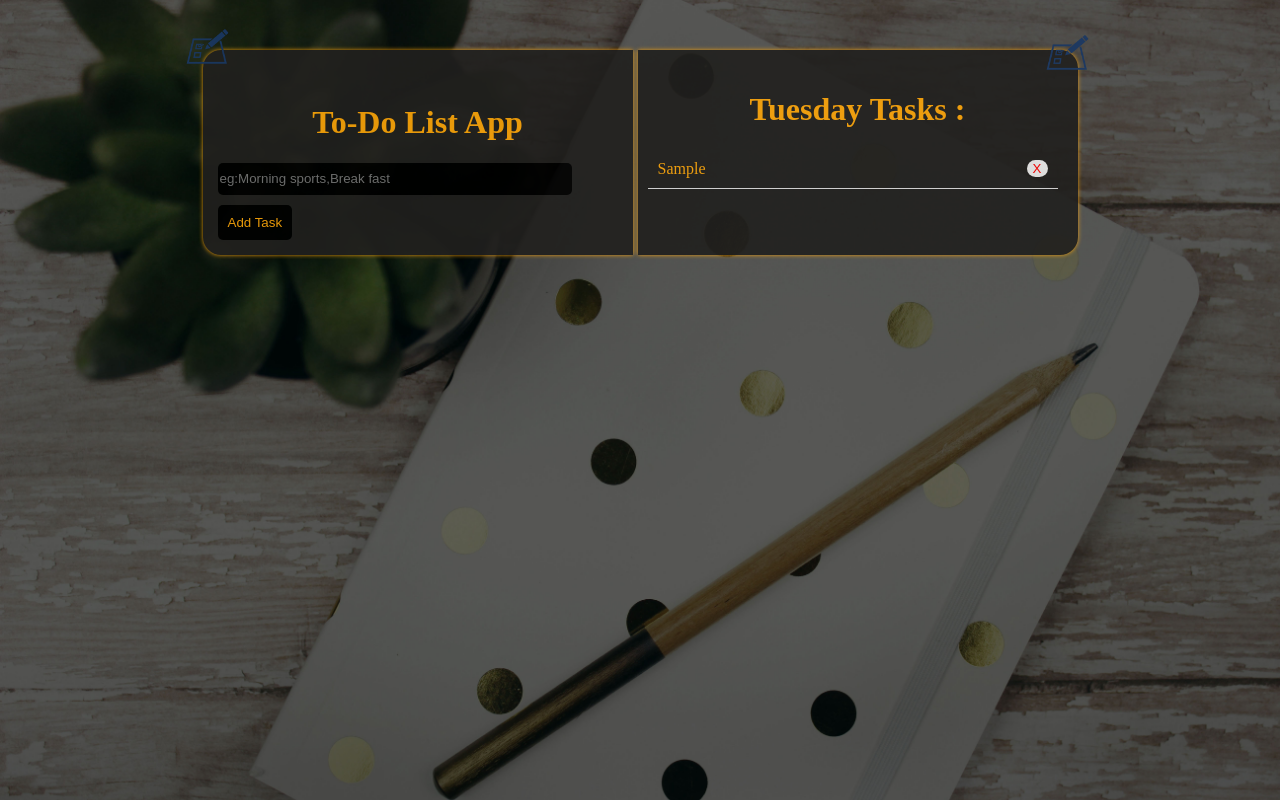
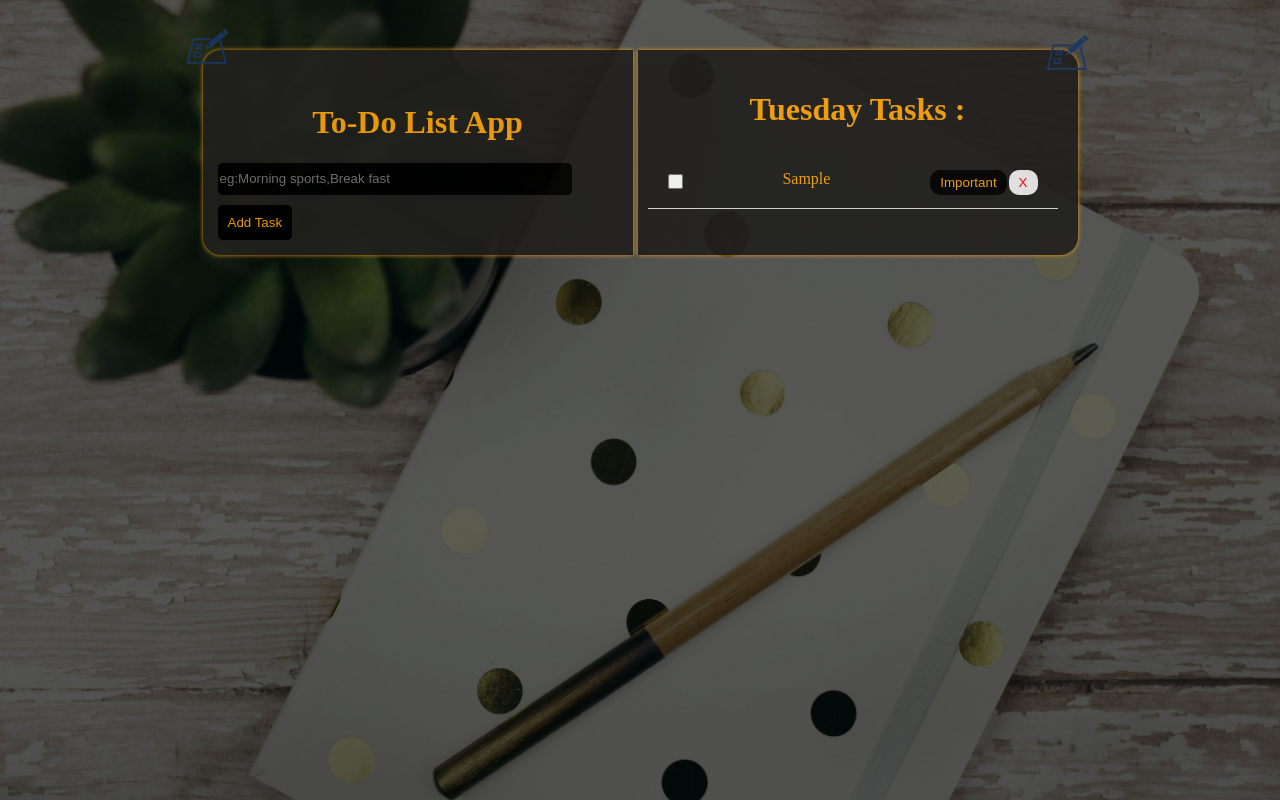
Before and after one commit to pacifiquemboni/BAG-UPSKILL-FINAL-PROJECT, a plain HTML site: page index.html in a window 1280 px wide. Both pictures are taken after typing "Sample" into the empty fields and a click on the button "Add Task". Drawn offline with Linux system fonts and the light colour scheme.

Commit message:
added new feature like marking as done, highlighting as important

```diff
--- a/index.css
+++ b/index.css
@@ -78,17 +78,59 @@ input{
 }
 
 #itemList li{
-    padding: 10px;
+    padding: 20px;
     list-style: none;
     /*box-shadow: 0 4px 8px rgba(62, 233, 0, 0.1); */
     margin-left: -50px;
     border-bottom: 1px solid #ddd;
+    text-align: center;
 }
 
 .delete-btn{
     float: right;
     /* background-color: red; */
     color: red;
-    border: grey;
+    border: none;
+    padding: 5px 10px;
+    cursor: pointer;
     border-radius: 10px;
 }
+.completed-task {
+    text-decoration: line-through; /* Add a strikethrough effect */
+    color: #888; /* Change the color as needed */
+
+}
+
+.important-task {
+    background-color: orange; /* Change the color as needed */
+    color: #21201e;
+}
+
+.button-container {
+    display: inline-block;
+    margin-left: 10px;
+}
+
+.mark-important-btn {
+    background-color: black; /* Change the color as needed */
+    color: #fea609;
+    border: none;
+    padding: 5px 10px;
+    cursor: pointer;
+    float: right;
+    margin-right: 2px;
+    border-radius: 10px;
+}
+
+.mark-completed-checkbox {
+    float: left;
+    margin-left: -10px;
+    padding: 10px;
+}
+input[type=checkbox] {
+    margin: 4px 0 0;
+    line-height: normal;
+    width: 15px;
+    height: 15px;
+
+    }
--- a/index.js
+++ b/index.js
@@ -26,6 +26,33 @@ function addItemToList() {
       };
 
       listItem.appendChild(deleteButton);
+      // Add a button to mark the task as important
+      var markImportantButton = document.createElement("button");
+      markImportantButton.appendChild(document.createTextNode("Important"));
+      markImportantButton.classList.add("mark-important-btn");
+      markImportantButton.onclick = function () {
+          markAsImportant(listItem);
+      };
+
+      // Add a checkbox to mark the task as completed
+      var markCompletedCheckbox = document.createElement("input");
+      markCompletedCheckbox.type = "checkbox";
+      markCompletedCheckbox.classList.add("mark-completed-checkbox");
+      markCompletedCheckbox.onclick = function () {
+          markAsCompleted(listItem);
+      };
+
+      // Append the button and checkbox to the list item
+      listItem.appendChild(markImportantButton);
+      listItem.appendChild(markCompletedCheckbox);
+
+      document.getElementById("itemList").appendChild(listItem);
+      document.getElementById("itemInput").value = "";
+      //  // Append the button to the list item
+      //  listItem.appendChild(markImportantButton);
+
+      //  document.getElementById("itemList").appendChild(listItem);
+      //  document.getElementById("itemInput").value = "";
     } else {
       alert("Please enter a valid item.");
     }
@@ -35,6 +62,15 @@ function addItemToList() {
         var list = document.getElementById("itemList");
         list.removeChild(item);
       }
+       // Function to mark a task as important
+       function markAsImportant(task) {
+        task.classList.toggle('important-task');
+    }
+
+    // Function to mark a task as completed
+    function markAsCompleted(task) {
+        task.classList.toggle('completed-task');
+    }
 }
 
 //function that displays current day in to do list app
```
Also changed, not shown: index.html (+1 -0 lines).
